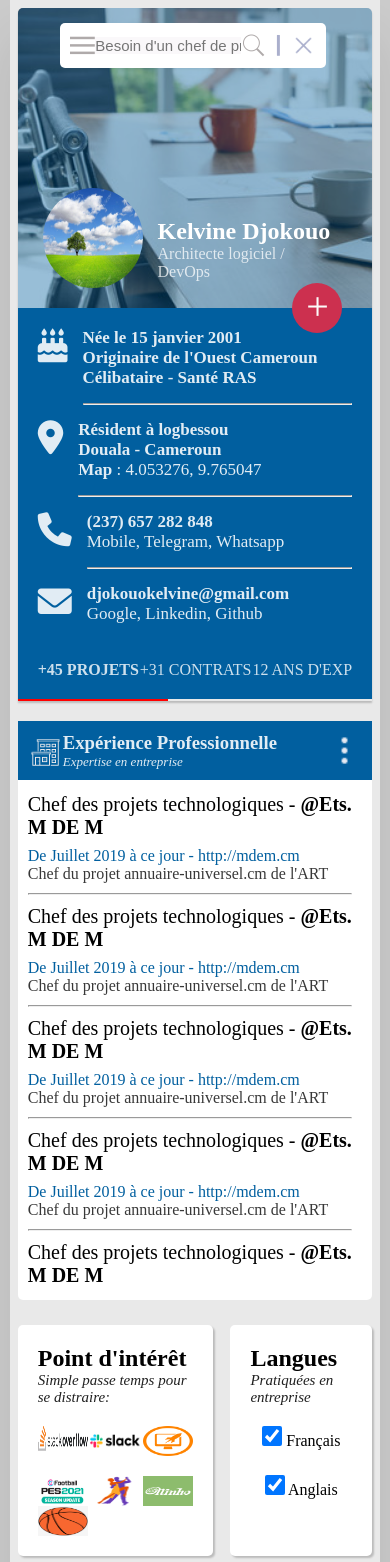
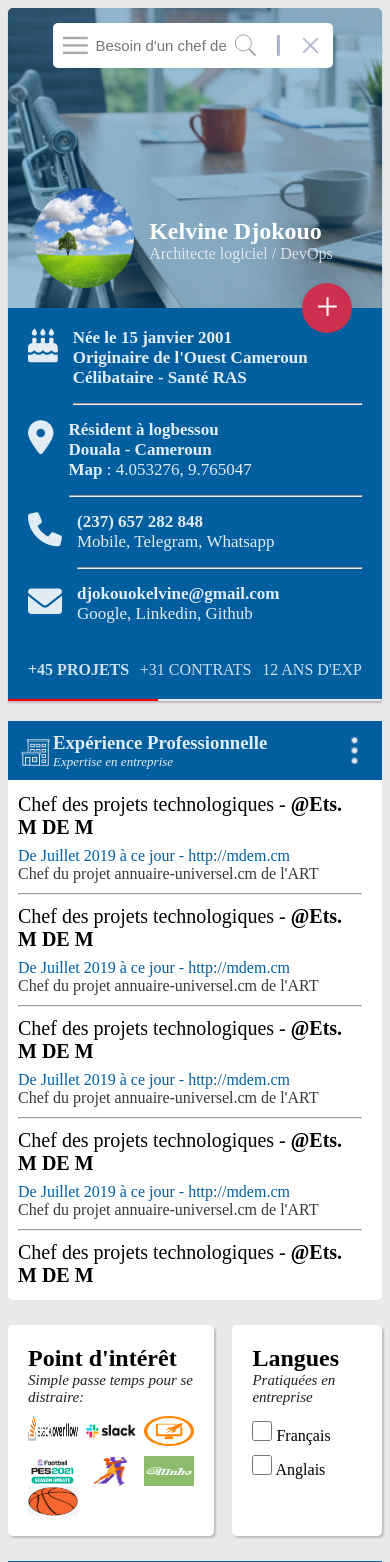
Before and after one commit to dKelvine1548/my-cv-web, a PHP site: page / in a window 390 px wide. Shown: the top 1562 px of the page. Run offline with PHP 8.4, Linux system fonts and the light colour scheme.

Commit message:
"second-commit"

```diff
--- a/style.css
+++ b/style.css
@@ -128,10 +128,10 @@
 
 .input-searchBar{
     border-style: none;
-    background-color: rgb(250, 248, 250);
+    background-color: white;
     outline: none;
     font-size: 15px;
-    width: 60%;
+    width: 50%;
 }
 
 .icon{
@@ -192,17 +192,20 @@
     color: rgba(255, 255, 255, 0.884);
     font-size: 17px;
     justify-content: space-between;
-    justify-items: center;
 }
 
 .competence-technique i{
     color: red;
     padding: 20px;
+
 }
 
 .infos{
     width: 100%;
     margin-left: 15px;
+    align-items: center;
+    flex-direction: column;
+    justify-content: center;
 }
 
 .icon-infos{
@@ -245,6 +248,7 @@
 .competence-technique{
     display: flex;
     justify-content: space-between;
+    margin-top: 20px;
 }
 
 
@@ -259,6 +263,7 @@
     flex-flow: column;
     justify-content: space-between;
     width: 80%;
+    margin-left: 15px;
 }
 
 
@@ -499,7 +504,7 @@
     display: flex;
     flex-direction: row;
     justify-content: space-between;
-    margin-top: 20px;
+    margin-top: 10px;
     flex-wrap: wrap;
 }
 
@@ -513,30 +518,32 @@
     border-radius: 5px;
     background: white;
     padding: 20px;
-    display: flex;
-    flex-direction: column;
     width: 40%;
     height: inherit;
   }
 
-.langue{
+.check-langue{
+    margin-top: 15px;
     display: flex;
     flex-direction: column;
     justify-content: space-between;
+    flex-wrap: wrap;
+}
 
-
+#anglais{
+    margin-top: 10px;
 }
 
 
-.check-langue{
+/* .check-langue{
     margin-top: 20px;
     flex-direction: row;
     justify-items: center;
-}
+} */
 
-#anglais{
+/* #anglais{
     margin-top: 25px;
-}
+} */
 
 .cursus-academique{
     box-shadow: 0 2px 2px 0 rgba(0, 0, 0, 0.2);
@@ -571,3 +578,12 @@
 
 
 }
+
+@media screen and (max-width: 700px){
+    .container{
+        width: 100%;
+    }
+
+
+
+}
```
Also changed, not shown: index.html (+18 -14 lines).
